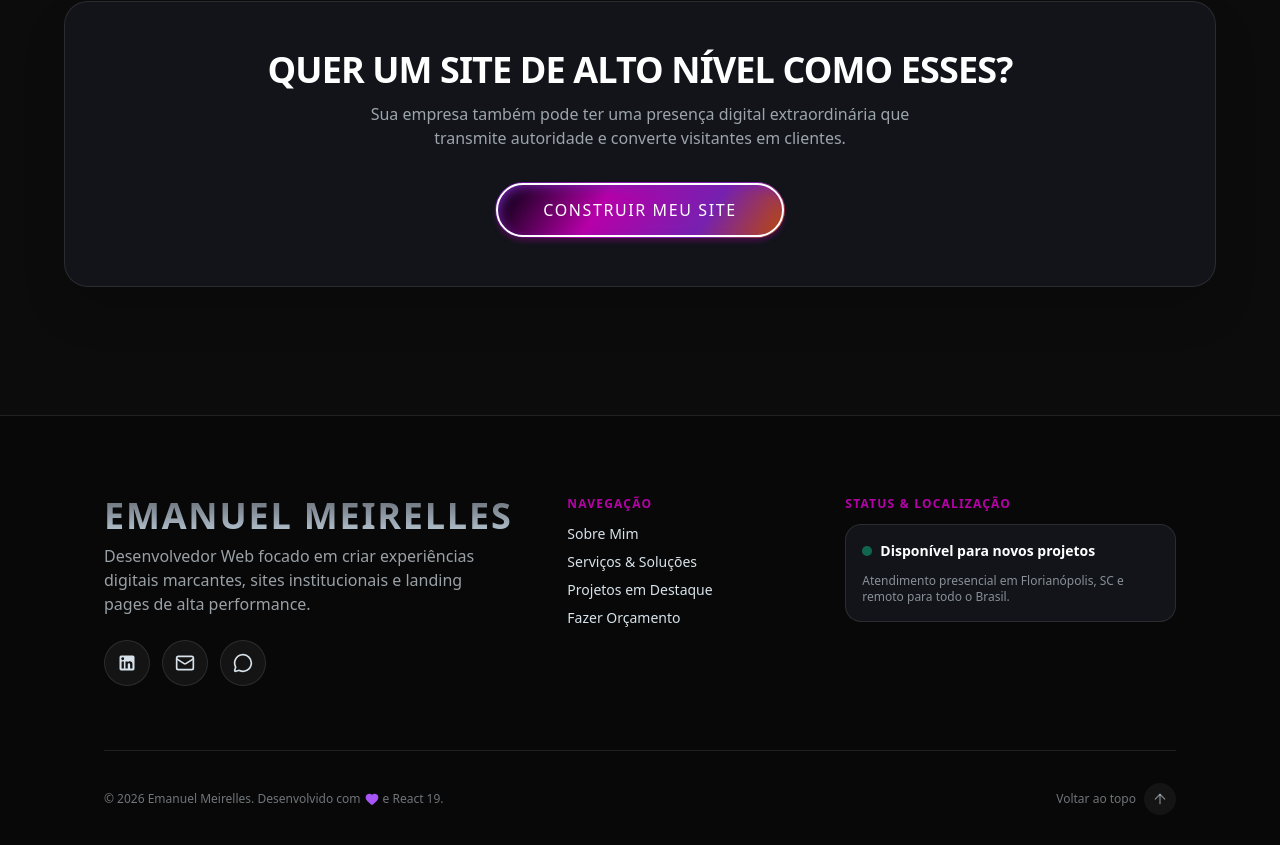
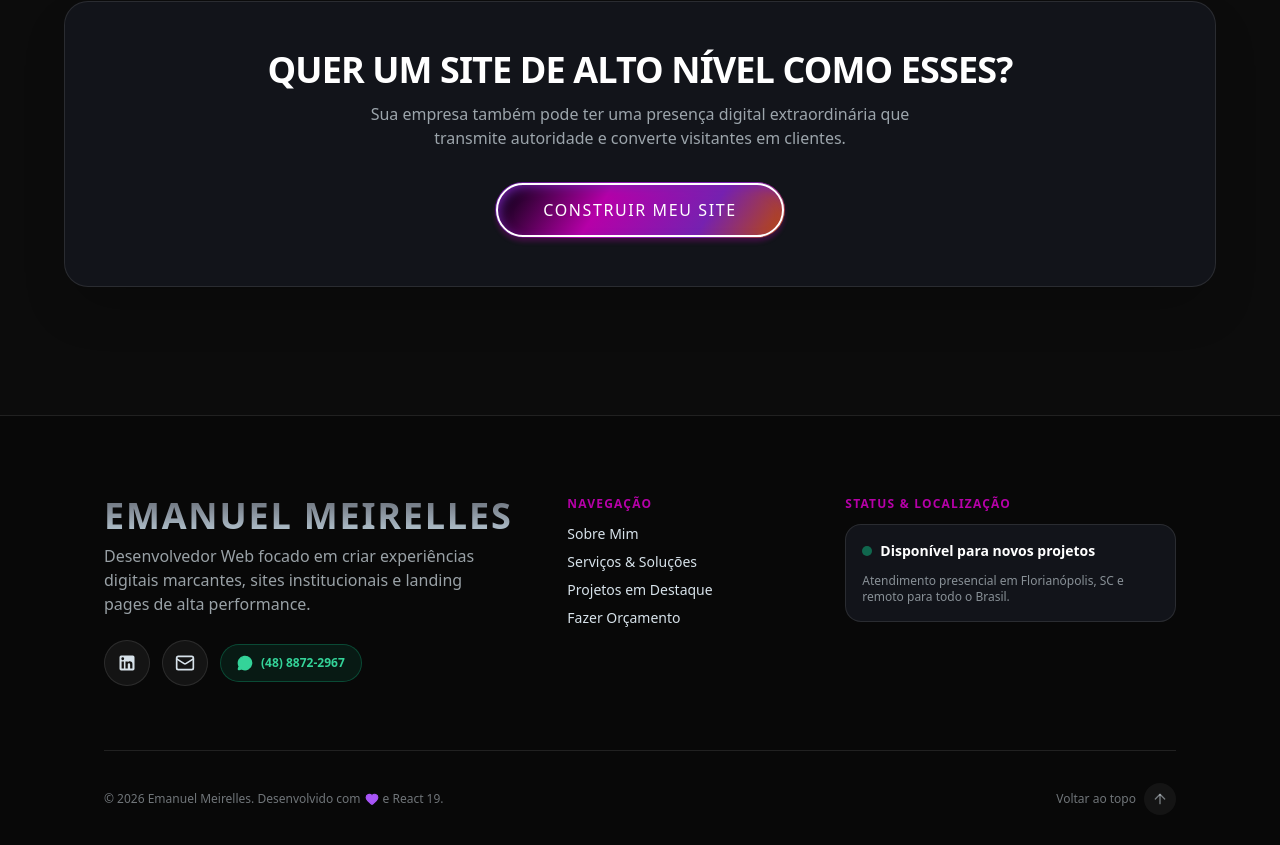
Before and after one commit to EmanuelMeirelles-Oss/PortfolioEmanuel, a React (Vite) app: page / in a window 1280 px wide. Shown: the part 8278-9123 px from the top of the page. Built offline with nearby package versions, Linux system fonts and the light colour scheme.

Commit message:
feat: adicionar numero de telefone (48) 8872-2967 com link direto para WhatsApp e mensagem pre-definida

```diff
--- a/src/components/ContactButton.tsx
+++ b/src/components/ContactButton.tsx
@@ -15,8 +15,8 @@ export const ContactButton: React.FC<ContactButtonProps> = ({
     if (onClick) {
       onClick();
     } else {
-      const phone = '5548999999999';
-      const message = encodeURIComponent('Olá Emanuel! Vi seu portfólio e gostaria de um orçamento para um site.');
+      const phone = '554888722967';
+      const message = encodeURIComponent('Olá Emanuel! Vi seu portfólio e gostaria de solicitar um orçamento para um site.');
       window.open(`https://wa.me/${phone}?text=${message}`, '_blank');
     }
   };
--- a/src/components/ContactModal.tsx
+++ b/src/components/ContactModal.tsx
@@ -1,6 +1,6 @@
 import React from 'react';
 import { motion, AnimatePresence } from 'framer-motion';
-import { X, MessageCircle, Mail, ArrowRight, CheckCircle2 } from 'lucide-react';
+import { X, MessageCircle, Mail, ArrowRight, CheckCircle2, Phone } from 'lucide-react';
 
 interface ContactModalProps {
   isOpen: boolean;
@@ -14,9 +14,10 @@ const LinkedinIcon: React.FC<{ className?: string }> = ({ className = 'w-6 h-6'
 );
 
 export const ContactModal: React.FC<ContactModalProps> = ({ isOpen, onClose }) => {
-  const whatsappNumber = '5548999999999';
+  const whatsappNumber = '554888722967';
+  const displayPhone = '(48) 8872-2967';
   const whatsappUrl = `https://wa.me/${whatsappNumber}?text=${encodeURIComponent(
-    'Olá Emanuel! Gostaria de conversar sobre a criação de um site para o meu negócio.'
+    'Olá Emanuel! Vi seu portfólio e gostaria de conversar sobre um projeto de site.'
   )}`;
 
   return (
@@ -69,11 +70,14 @@ export const ContactModal: React.FC<ContactModalProps> = ({ isOpen, onClose }) =
                     <MessageCircle className="w-6 h-6 fill-current" />
                   </div>
                   <div>
-                    <h3 className="font-bold text-white group-hover:text-emerald-400 transition-colors">
-                      WhatsApp Direto
+                    <h3 className="font-bold text-white group-hover:text-emerald-400 transition-colors flex items-center gap-2">
+                      WhatsApp / Telefone
                     </h3>
-                    <p className="text-xs text-[#D7E2EA]/70">
-                      Resposta rápida em poucos minutos
+                    <p className="text-xs font-semibold text-emerald-400 mt-0.5">
+                      {displayPhone}
+                    </p>
+                    <p className="text-[11px] text-[#D7E2EA]/60">
+                      Clique para enviar mensagem direta
                     </p>
                   </div>
                 </div>
--- a/src/components/Footer.tsx
+++ b/src/components/Footer.tsx
@@ -17,9 +17,9 @@ export const Footer: React.FC<FooterProps> = ({ onOpenContact }) => {
     window.scrollTo({ top: 0, behavior: 'smooth' });
   };
 
-  const whatsappNumber = '5548999999999';
+  const whatsappNumber = '554888722967';
   const whatsappUrl = `https://wa.me/${whatsappNumber}?text=${encodeURIComponent(
-    'Olá Emanuel! Vi seu portfólio e gostaria de um orçamento.'
+    'Olá Emanuel! Vi seu portfólio e gostaria de solicitar um orçamento.'
   )}`;
 
   return (
@@ -38,7 +38,7 @@ export const Footer: React.FC<FooterProps> = ({ onOpenContact }) => {
             </FadeIn>
 
             <FadeIn delay={0.1} y={20}>
-              <div className="flex items-center gap-3 pt-2">
+              <div className="flex flex-wrap items-center gap-3 pt-2">
                 <a
                   href="https://www.linkedin.com/in/emanuel-yunes-de-meirelles-83779b281/"
                   target="_blank"
@@ -59,10 +59,11 @@ export const Footer: React.FC<FooterProps> = ({ onOpenContact }) => {
                   href={whatsappUrl}
                   target="_blank"
                   rel="noopener noreferrer"
-                  className="p-3 rounded-full bg-white/5 border border-white/10 hover:bg-emerald-600/20 hover:border-emerald-500/50 hover:text-emerald-400 transition-all duration-300"
+                  className="px-4 py-2.5 rounded-full bg-emerald-500/10 border border-emerald-500/30 hover:bg-emerald-500/20 hover:border-emerald-400 text-emerald-400 transition-all duration-300 flex items-center gap-2 text-xs font-semibold"
                   aria-label="WhatsApp"
                 >
-                  <MessageCircle className="w-5 h-5" />
+                  <MessageCircle className="w-4 h-4 fill-current" />
+                  <span>(48) 8872-2967</span>
                 </a>
               </div>
             </FadeIn>
```
